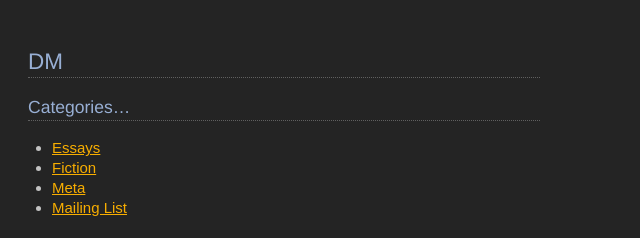
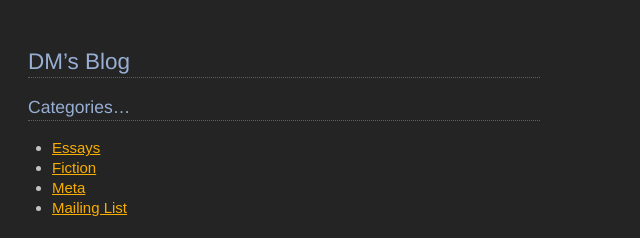
Before and after one commit to dmkgll/dmkgll, a Jekyll site: the page built from index.md, in a window 1280 px wide. Shown: the top 238 px of the page, without its empty margins (0-640 px from the left). Built offline with Jekyll 4.4.1, drawn with Linux system fonts in a browser that asks for light colours; our own code applies the rules of GitHub Pages for plain Markdown files.

Commit message:
Update index.md

```diff
--- a/index.md
+++ b/index.md
@@ -2,7 +2,7 @@
 layout: default
 ---
 
-# DM
+# DM's Blog
 
 ### Categories...
 
```
